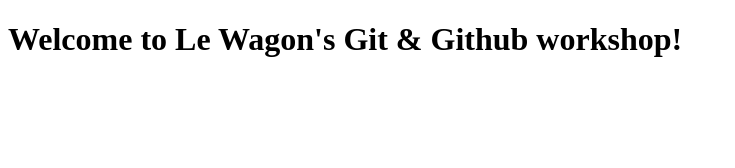
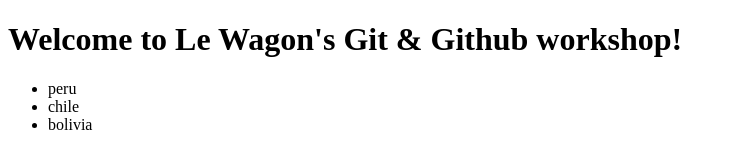
Before and after one commit to FrankErickWilsonBueno/BOOTCAMP, a plain HTML site: page index.html in a window 1280 px wide. Shown: the whole page, without its empty margins (0-735 px from the left). Drawn offline with Linux system fonts and the light colour scheme.

Commit message:
ul added

```diff
--- a/index.html
+++ b/index.html
@@ -5,5 +5,10 @@
   </head>
   <body>
     <h1>Welcome to Le Wagon's Git & Github workshop!</h1>
+    <div><ul>
+      <li>peru</li>
+    <li>chile</li>
+    <li>bolivia</li>
+  </ul></div>
   </body>
 </html>
```
